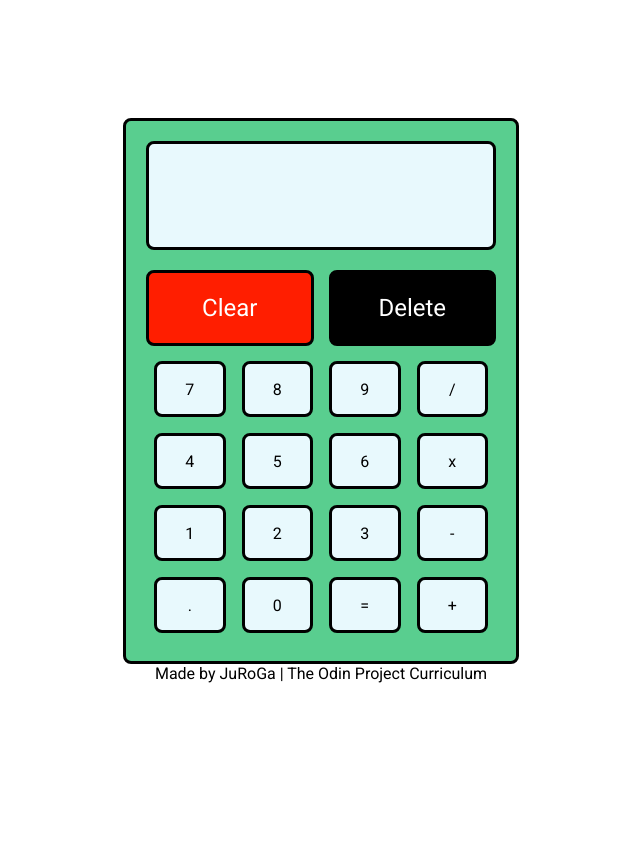
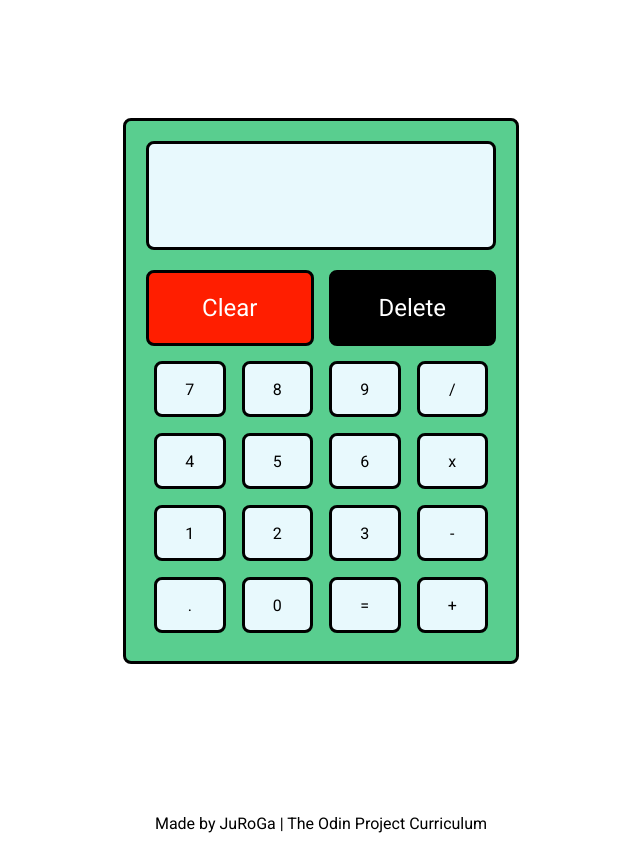
Before and after one commit to Toitw/calculator, a plain HTML site: page index.html in a window 1280 px wide. Shown: the whole page, without its empty margins (319-959 px from the left). Before the commit the page ends 800 px from the top, so only its background shows below. Drawn offline with Linux system fonts and the light colour scheme.

Commit message:
Added margin to the footer

```diff
--- a/style.css
+++ b/style.css
@@ -107,3 +107,10 @@ body {
     color: white;
     border-color: black;
 }
+
+#footer {
+    display: flex;
+    justify-content: center;
+    align-items: flex-end;
+    margin-top: 150px;
+}
```
